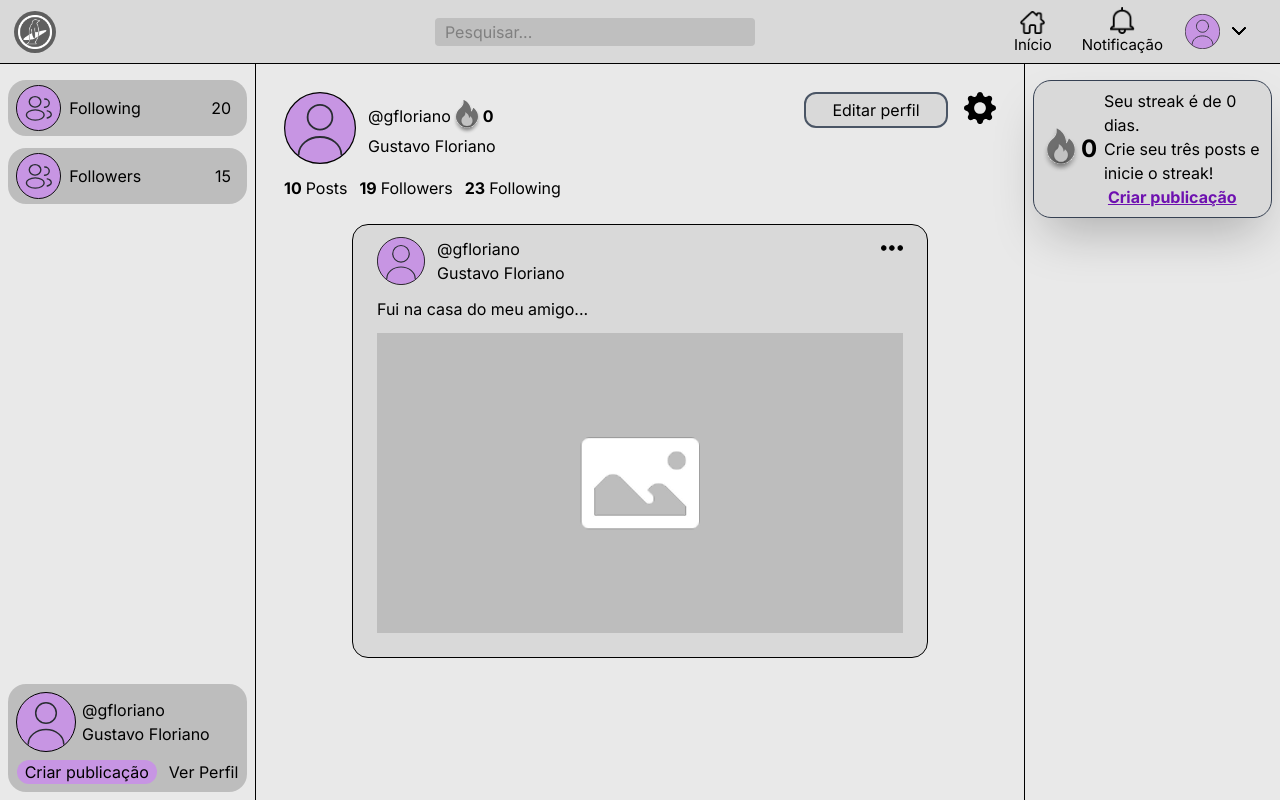
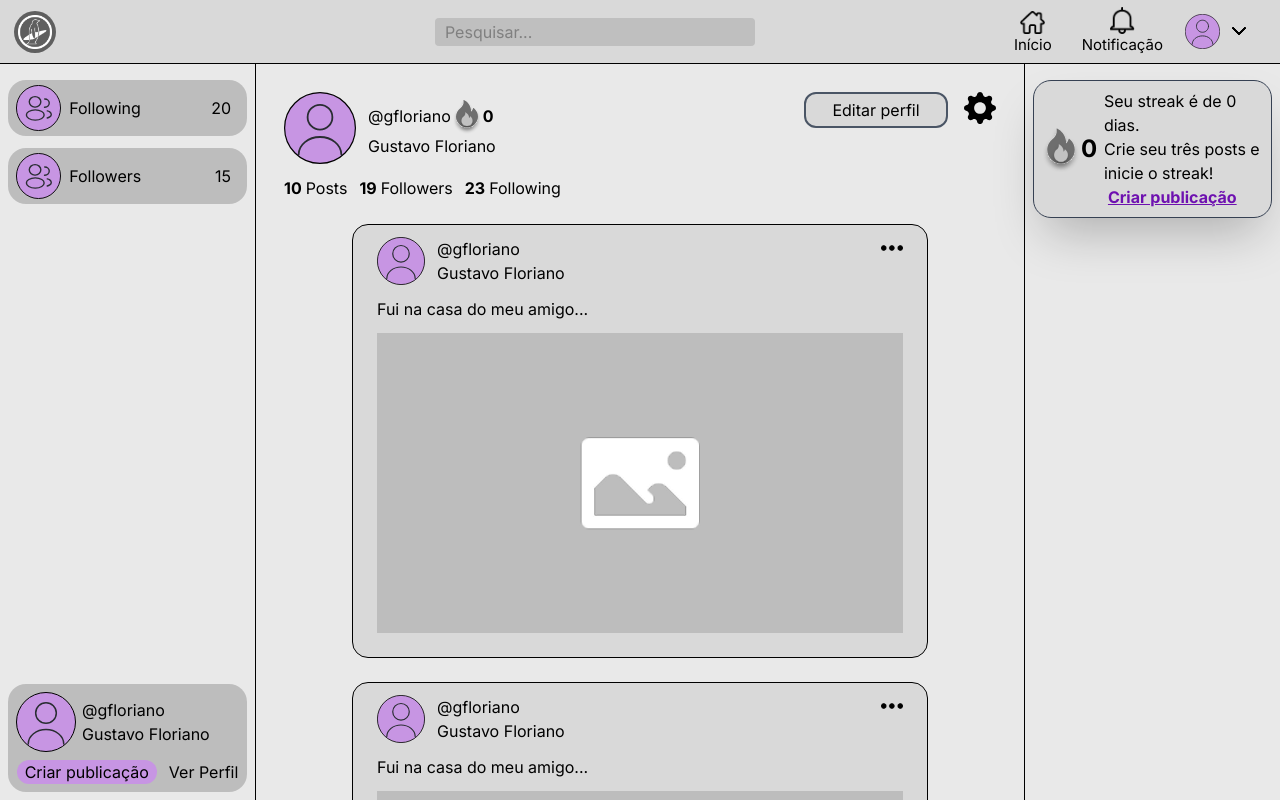
Before and after one commit to catolica-faculdade/pinguin-project, a React (Vite) app: page /profile in a window 1280 px wide. Built offline with nearby package versions, Linux system fonts and the light colour scheme.

Commit message:
feat: scroll posts

```diff
--- a/src/Pages/Profile.jsx
+++ b/src/Pages/Profile.jsx
@@ -21,7 +21,7 @@ function Profile() {
             <NavBar />
             <section className='flex bg-user-icon pt-[8vh] h-dvh'>
             <LeftMenu/>
-            <div className='w-full md:w-3/5 p-7 flex flex-col gap-6'>
+            <div className='w-full md:w-3/5 p-7 flex flex-col gap-6 overflow-y-scroll'>
                 <div className='flex flex-col gap-3'>
                     <div className='flex justify-between'>
                         <div className='flex items-center gap-3'>
@@ -58,6 +58,9 @@ function Profile() {
                 <div className='posts flex justify-center'>
                     <Post user={user}/>
                 </div>
+                <div className='posts flex justify-center'>
+                    <Post user={user}/>
+                </div>
             </div>
             <RightMenu/>
             </section>
```
